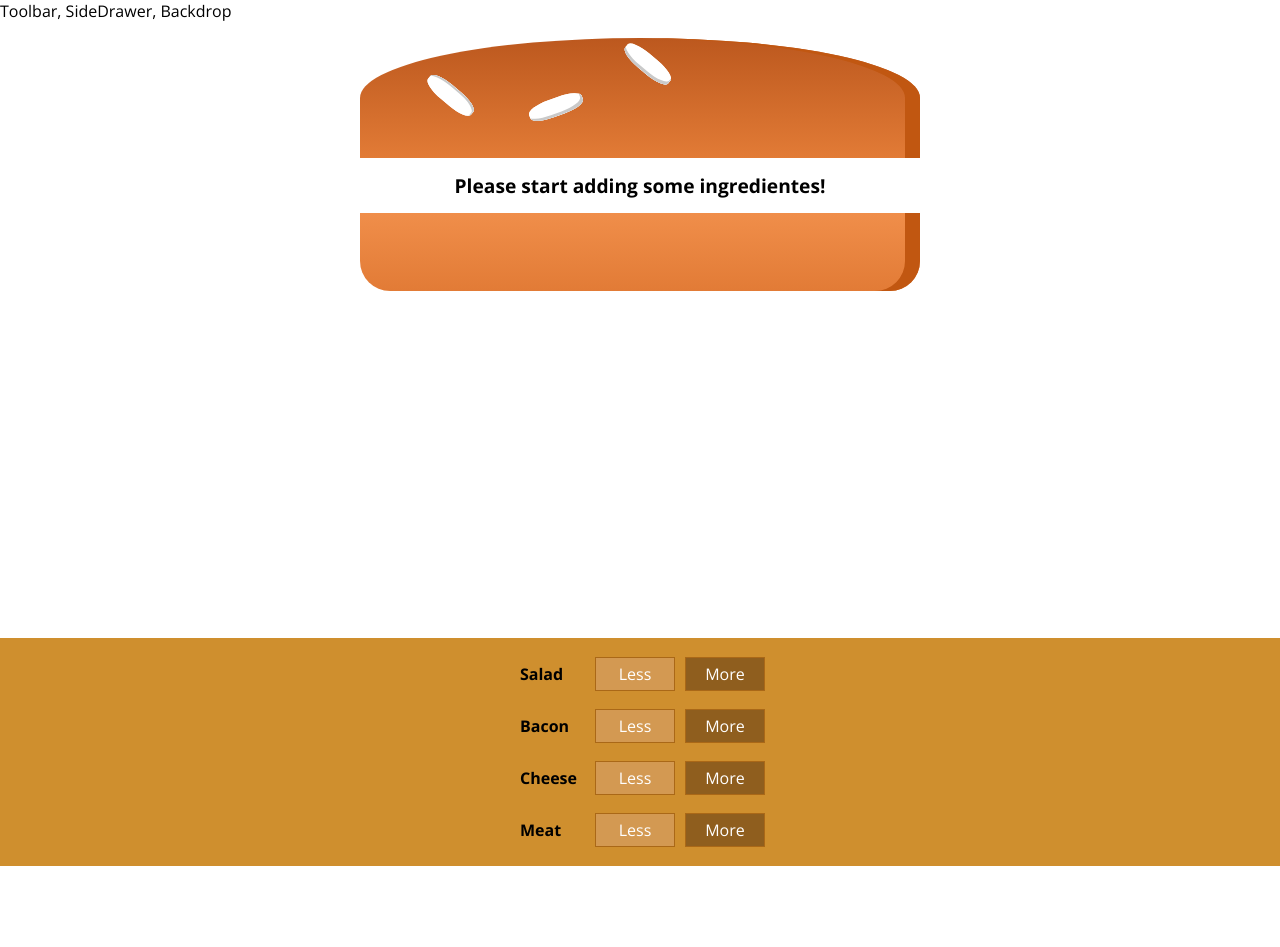
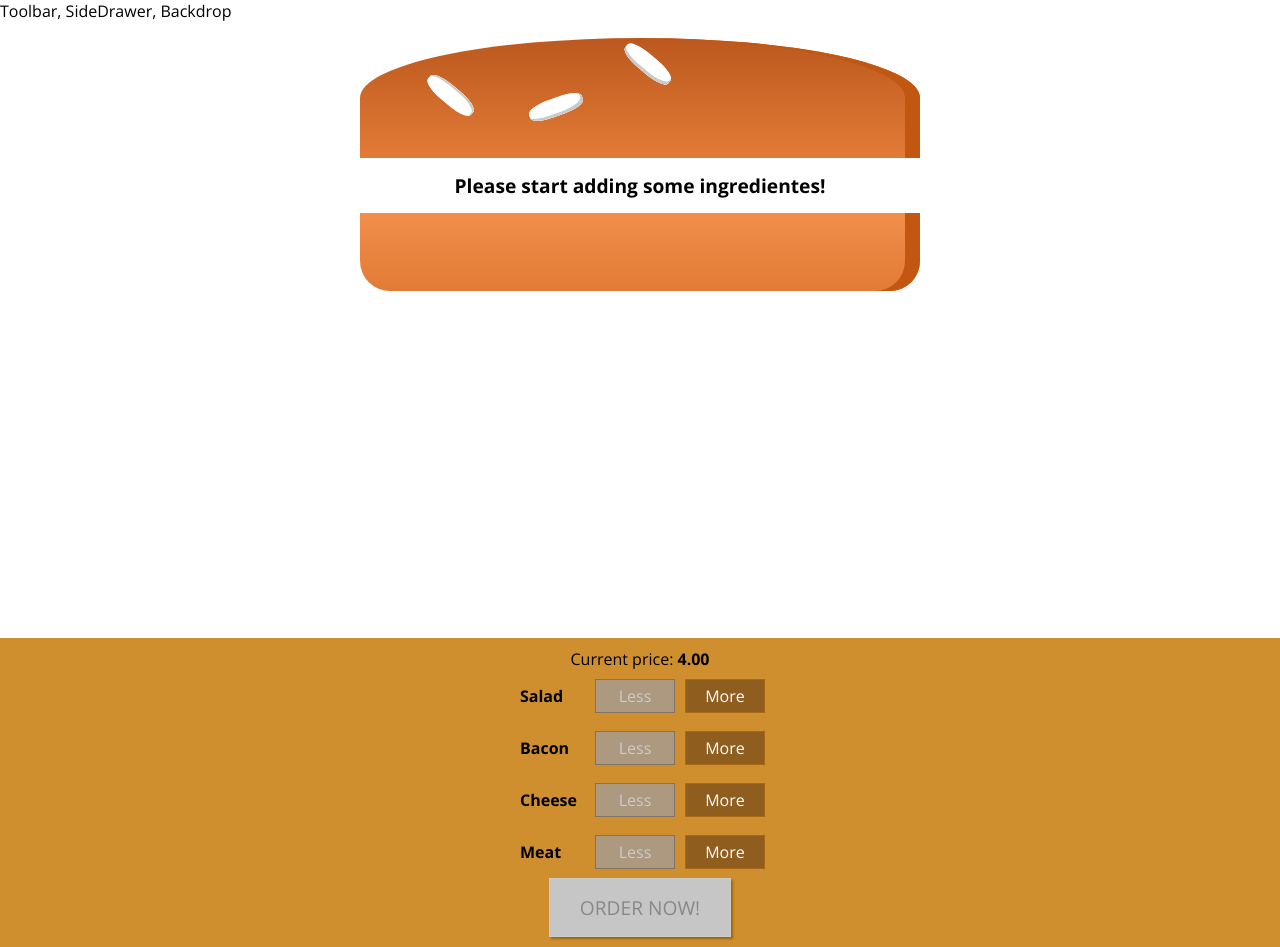
Before and after one commit to fontoful/telus-react-course, a React (Create React App) app: page / in a window 1280 px wide. Before the commit the page ends 866 px from the top, so only its background shows below. Built offline with nearby package versions, Linux system fonts and the light colour scheme.

Commit message:
button logic added

```diff
--- a/src/components/Burger/BuildControls/BuildControl/BuildControl.jsx
+++ b/src/components/Burger/BuildControls/BuildControl/BuildControl.jsx
@@ -1,11 +1,17 @@
 import React from "react";
 import "./BuildControl.css";
 
-const BuildControl = ({ addIngredient, label }) => {
+const BuildControl = ({ addIngredient, label, removeIngredient, disabled }) => {
 	return (
 		<div className="BuildControl">
 			<div className="Label">{label}</div>
-			<button className="Less">Less</button>
+			<button
+				className="Less"
+				onClick={removeIngredient}
+				disabled={disabled}
+			>
+				Less
+			</button>
 			<button className="More" onClick={addIngredient}>
 				More
 			</button>
--- a/src/components/Burger/BuildControls/BuildControls.css
+++ b/src/components/Burger/BuildControls/BuildControls.css
@@ -8,3 +8,45 @@
 	margin: auto;
 	padding: 10px 0;
 }
+
+.OrderButton {
+	background-color: #dad735;
+	outline: none;
+	cursor: pointer;
+	border: 1px solid #966909;
+	color: #966909;
+	font-family: inherit;
+	font-size: 1.2em;
+	padding: 15px 30px;
+	box-shadow: 2px 2px 2px #966909;
+}
+
+.OrderButton:hover,
+.OrderButton:active {
+	background-color: #a0db41;
+	border: 1px solid #966909;
+	color: #966909;
+}
+
+.OrderButton:disabled {
+	background-color: #c7c6c6;
+	cursor: not-allowed;
+	border: 1px solid #ccc;
+	color: #888888;
+}
+
+.OrderButton:not(:disabled) {
+	animation: enable 0.3s linear;
+}
+
+@keyframes enable {
+	0% {
+		transform: scale(1);
+	}
+	60% {
+		transform: scale(1.1);
+	}
+	100% {
+		transform: scale(1);
+	}
+}
--- a/src/components/Burger/BuildControls/BuildControls.jsx
+++ b/src/components/Burger/BuildControls/BuildControls.jsx
@@ -9,18 +9,32 @@ const controls = [
 	{ label: "Meat", type: "meat" },
 ];
 
-const BuildControls = ({ ingredientAdded }) => {
+const BuildControls = ({
+	ingredientAdded,
+	ingredientRemoved,
+	disabled,
+	price,
+	purchasable,
+}) => {
 	return (
 		<div className="BuildControls">
+			<p>
+				Current price: <strong>{price.toFixed(2)}</strong>
+			</p>
 			{controls.map((ctrl) => {
 				return (
 					<BuildControl
 						key={ctrl.label}
 						label={ctrl.label}
 						addIngredient={() => ingredientAdded(ctrl.type)}
+						removeIngredient={() => ingredientRemoved(ctrl.type)}
+						disabled={disabled[ctrl.type]}
 					/>
 				);
 			})}
+			<button disabled={!purchasable} className="OrderButton">
+				ORDER NOW!
+			</button>
 		</div>
 	);
 };
--- a/src/containers/BurgerBuilder/BurgerBuilder.jsx
+++ b/src/containers/BurgerBuilder/BurgerBuilder.jsx
@@ -17,15 +17,30 @@ class BurgerBuilder extends Component {
 			cheese: 0,
 			meat: 0,
 		},
+		purchasable: null,
 		totalPrice: 4,
 	};
 
+	updatePurchaseState = (ingredients) => {
+		const sum = Object.keys(ingredients)
+			.map((igKey) => {
+				return ingredients[igKey];
+			})
+			.reduce((acc, val) => acc + val);
+
+		this.setState({ purchasable: sum > 0 });
+	};
+
 	addIngredienteHandler = (type) => {
+		// First off, access the key value that you wish to change (using the type)
 		const oldCount = this.state.ingredients[type];
+		// Store in a variable to use to to sum it or deduct it
 		const updatedCount = oldCount + 1;
+		// Once the math operation is performed, spread the state to a variable so it can laber be accessed by using the type that we're getting from the parameter ⬇
 		const updatedIngredients = {
 			...this.state.ingredients,
 		};
+		// We're simply updating the object accessing its key and updating its value with the previous Math calculation
 		updatedIngredients[type] = updatedCount;
 
 		const priceAddition = INGREDIENT_PRICES[type];
@@ -37,13 +52,49 @@ class BurgerBuilder extends Component {
 			totalPrice: newPrice,
 			ingredients: updatedIngredients,
 		});
+		this.updatePurchaseState(updatedIngredients);
+	};
+
+	removeIngredient = (type) => {
+		const oldCount = this.state.ingredients[type];
+		if (oldCount <= 0) {
+			return;
+		}
+		const updatedCount = oldCount - 1;
+		const updatedIngredients = {
+			...this.state.ingredients,
+		};
+		updatedIngredients[type] = updatedCount;
+
+		const priceDeduction = INGREDIENT_PRICES[type];
+		const oldPrice = this.state.totalPrice;
+		const newPrice = oldPrice - priceDeduction;
+
+		// Set the state now
+		this.setState({
+			totalPrice: newPrice,
+			ingredients: updatedIngredients,
+		});
+		this.updatePurchaseState(updatedIngredients);
 	};
 
 	render() {
+		const disabledInfo = {
+			...this.state.ingredients,
+		};
+		for (let key in disabledInfo) {
+			disabledInfo[key] = disabledInfo[key] <= 0;
+		}
 		return (
 			<>
 				<Burger ingredients={this.state.ingredients} />
-				<BuildControls ingredientAdded={this.addIngredienteHandler} />
+				<BuildControls
+					ingredientAdded={this.addIngredienteHandler}
+					ingredientRemoved={this.removeIngredient}
+					disabled={disabledInfo}
+					price={this.state.totalPrice}
+					purchasable={this.state.purchasable}
+				/>
 			</>
 		);
 	}
```
